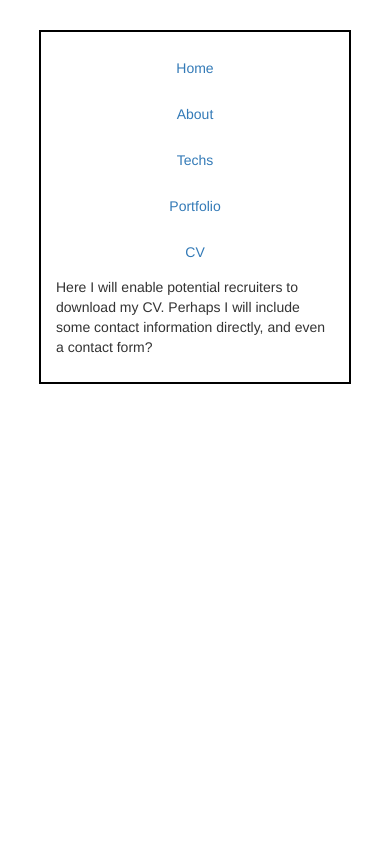
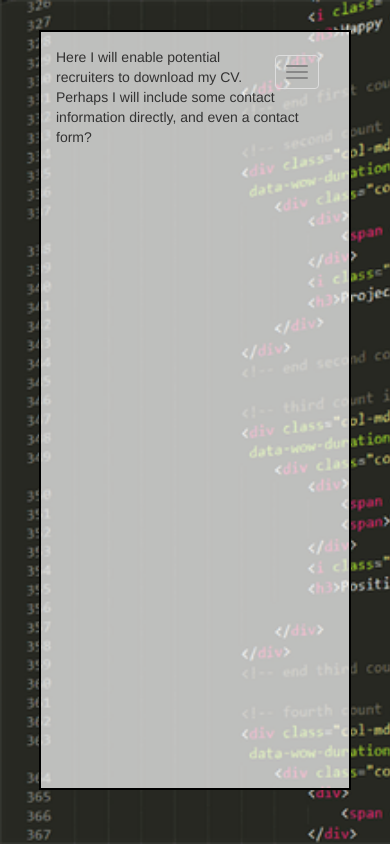
Before and after one commit to robinzigmond/portfolio-site, a Django app: page /cv/ in a window 390 px wide. Run offline with Django 3.2, Linux system fonts and the light colour scheme; parts of the project's set-up code (start-up, migrations or seed data) failed here and were passed over; some libraries are stand-ins or nearby versions.

Commit message:
improved look and feel with background image, semi-transparent background color - and much work on responsivity

```diff
--- a/static/custom.css
+++ b/static/custom.css
@@ -1,3 +1,10 @@
+body {
+    background-image: url("/static/images/background.png");
+    background-repeat: no-repeat;
+    background-size: cover;
+    background-attachment: fixed;
+}
+
 #main {
     width: 80%;
     max-width: 1000px;
@@ -5,7 +12,25 @@
     margin-top: 30px;
     margin-bottom: 30px;
     padding: 15px;
+    background-color: rgba(255, 255, 255, 0.7);
+    min-height: 90vh;
 }
+
+.navbar-default {
+    background-color: inherit;
+}
+
+#tabs {
+    margin-bottom: 5px;
+    padding-left: 0;
+    padding-right: 0;
+}
+
+/*#content {
+    height: 80vh;
+    overflow-y: auto;
+    overflow-x: hidden;
+}*/
 
 .title {
     text-align: center;
@@ -30,6 +55,7 @@
     padding-bottom: 5px;
     margin: 10px 5px;
     border: 1px solid black;
+    /*min-width: 280px;*/
 }
 
 .project-intro h3 {
@@ -52,3 +78,34 @@
 #closing {
     font-size: 22px;
 }
+
+@media screen and (max-width: 768px) {
+    /*#main {
+        height: 85vh;
+        width: 100%;
+        overflow-y: auto;
+        overflow-x: hidden;
+    }
+
+    #content {
+        height: auto;
+    }*/
+
+    .nav-justified {
+        overflow: hidden;
+    }
+
+}
+
+@media screen and (max-width: 400px) {
+    .project-intro {
+        max-width: 210px;
+    }
+
+    img {
+        /*display: block;
+        margin: 0 auto;*/
+        width: 160px;
+        height: auto;
+    }
+}
--- a/templates/base.html
+++ b/templates/base.html
@@ -11,6 +11,14 @@
     </head>
     <body>
         <div class="container" id="main">
+            <nav class="navbar-default">
+                <button type="button" class="navbar-toggle collapsed" data-toggle="collapse" data-target="#tabs" aria-expanded="false" aria-controls="navbar">
+                        <span class="sr-only">Toggle navigation</span>
+                        <span class="icon-bar"></span>
+                        <span class="icon-bar"></span>
+                        <span class="icon-bar"></span>
+                    </button>
+                <div class="navbar-collapse collapse" id="tabs">
                     <ul class="nav nav-tabs nav-justified">
                         <li {% if active == "home" %}class="active"{% endif %}><a href="/">Home</a></li>
                         <li {% if active == "about" %}class="active"{% endif %}><a href="/about/">About</a></li>
@@ -18,8 +26,12 @@
                         <li {% if active == "portfolio" %}class="active"{% endif %}><a href="/projects/">Portfolio</a></li>
                         <li {% if active == "CV" %}class="active"{% endif %}><a href="/cv/">CV</a></li>
                     </ul>
+                </div>
+            </nav>
+            <div id="content">
                 {% block content %}
                 {% endblock %}
+            </div>
         </div>
         <script src="{% static 'lib/jquery-3.2.1.min.js' %}"></script>
         <script src="{% static 'lib/bootstrap-3.3.7-dist/js/bootstrap.min.js' %}"></script>
--- a/templates/home.html
+++ b/templates/home.html
@@ -9,7 +9,7 @@
     </div>
     <div class="row">
         <div class="col-xs-12 col-sm-4 pic">
-            <img class="pic" src="{% static 'me.jpg' %}" alt="photo">
+            <img class="pic" src="{% static 'images/me.jpg' %}" alt="photo">
         </div>
         <div class="col-xs-12 col-sm-8">
             <p>I am skilled in both Front and Back End Development, and have a real passion for learning and writing code. I am always eager to learn new languages and technologies - and can do so very quickly. Just 8 months ago I had no knowledge of HTML, CSS, Javascript or any other language! Now I am highly skilled (see the <a href="/portfolio/">Portfolio</a> page for examples), and am aiming to secure my first professional position.</p>
```
Also changed, not shown: db.sqlite3, static/images/background.png (added), static/images/me.jpg (renamed from static/me.jpg). Lines whose indentation alone changed are shown as unchanged.
